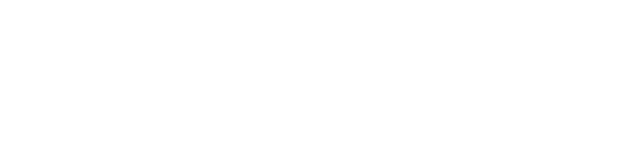
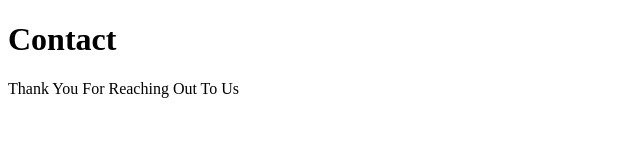
Before and after one commit to KaeTheDev/Fun-Fact, a website: page public/contact.html in a window 1280 px wide. Shown: the whole page, without its empty margins (0-640 px from the left). Drawn offline with Linux system fonts and the light colour scheme.

Commit message:
Set up contact and index html files with small copy

```diff
--- a/public/contact.html
+++ b/public/contact.html
@@ -6,6 +6,7 @@
     <title>Contact</title>
 </head>
 <body>
-
+    <h1>Contact</h1>
+    <p>Thank You For Reaching Out To Us</p>
 </body>
 </html>
```
Also changed, not shown: public/index.html (+1 -1 lines).
